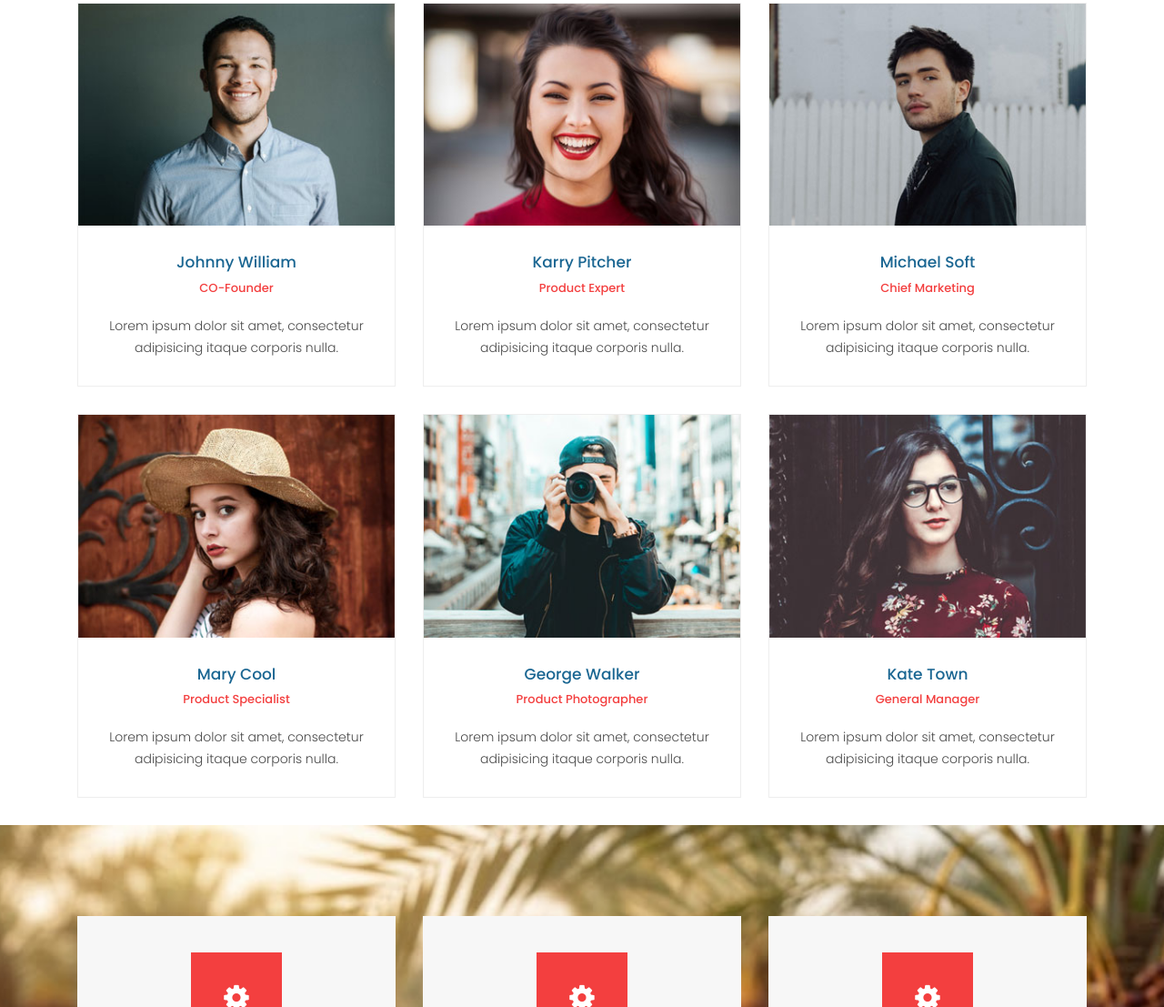
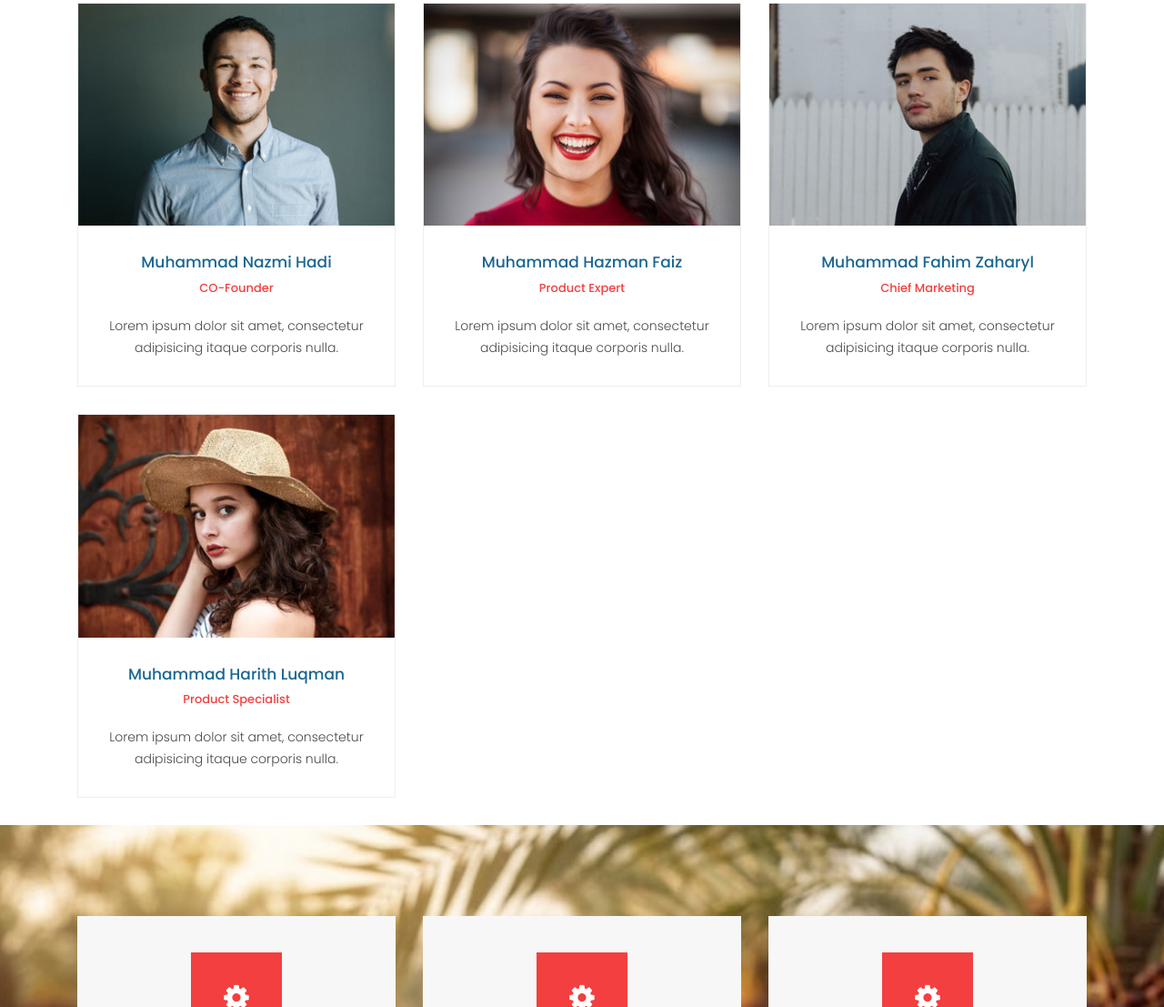
Before and after one commit to NazmiHadi/ICT_ASSIGNMENT, a website: page customer/about.html in a window 1280 px wide. Shown: the part 1338-2445 px from the top of the page at 91% size. Drawn offline with Linux system fonts and the light colour scheme.

```diff
--- a/customer/about.html
+++ b/customer/about.html
@@ -137,7 +137,6 @@
       </div>
     </div>
 
-
     <div class="team-members">
       <div class="container">
         <div class="row">
@@ -162,7 +161,7 @@
                 </div>
               </div>
               <div class="down-content">
-                <h4>Johnny William</h4>
+                <h4>Muhammad Nazmi Hadi</h4>
                 <span>CO-Founder</span>
                 <p>Lorem ipsum dolor sit amet, consectetur adipisicing itaque corporis nulla.</p>
               </div>
@@ -184,7 +183,7 @@
                 </div>
               </div>
               <div class="down-content">
-                <h4>Karry Pitcher</h4>
+                <h4>Muhammad Hazman Faiz</h4>
                 <span>Product Expert</span>
                 <p>Lorem ipsum dolor sit amet, consectetur adipisicing itaque corporis nulla.</p>
               </div>
@@ -206,7 +205,7 @@
                 </div>
               </div>
               <div class="down-content">
-                <h4>Michael Soft</h4>
+                <h4>Muhammad Fahim Zaharyl</h4>
                 <span>Chief Marketing</span>
                 <p>Lorem ipsum dolor sit amet, consectetur adipisicing itaque corporis nulla.</p>
               </div>
@@ -228,59 +227,17 @@
                 </div>
               </div>
               <div class="down-content">
-                <h4>Mary Cool</h4>
+                <h4>Muhammad Harith Luqman</h4>
                 <span>Product Specialist</span>
                 <p>Lorem ipsum dolor sit amet, consectetur adipisicing itaque corporis nulla.</p>
               </div>
             </div>
           </div>
-          <div class="col-md-4">
-            <div class="team-member">
-              <div class="thumb-container">
-                <img src="/customer/assets/images/team_05.jpg" alt="">
-                <div class="hover-effect">
-                  <div class="hover-content">
-                    <ul class="social-icons">
-                      <li><a href="#"><i class="fa fa-facebook"></i></a></li>
-                      <li><a href="#"><i class="fa fa-twitter"></i></a></li>
-                      <li><a href="#"><i class="fa fa-linkedin"></i></a></li>
-                      <li><a href="#"><i class="fa fa-behance"></i></a></li>
-                    </ul>
-                  </div>
-                </div>
-              </div>
-              <div class="down-content">
-                <h4>George Walker</h4>
-                <span>Product Photographer</span>
-                <p>Lorem ipsum dolor sit amet, consectetur adipisicing itaque corporis nulla.</p>
-              </div>
-            </div>
           </div>
-          <div class="col-md-4">
-            <div class="team-member">
-              <div class="thumb-container">
-                <img src="/customer/assets/images/team_06.jpg" alt="">
-                <div class="hover-effect">
-                  <div class="hover-content">
-                    <ul class="social-icons">
-                      <li><a href="#"><i class="fa fa-facebook"></i></a></li>
-                      <li><a href="#"><i class="fa fa-twitter"></i></a></li>
-                      <li><a href="#"><i class="fa fa-linkedin"></i></a></li>
-                      <li><a href="#"><i class="fa fa-behance"></i></a></li>
-                    </ul>
-                  </div>
-                </div>
-              </div>
-              <div class="down-content">
-                <h4>Kate Town</h4>
-                <span>General Manager</span>
-                <p>Lorem ipsum dolor sit amet, consectetur adipisicing itaque corporis nulla.</p>
-              </div>
-            </div>
-          </div>
-        </div>
       </div>
     </div>
+
+
 
 
     <div class="services">
```
